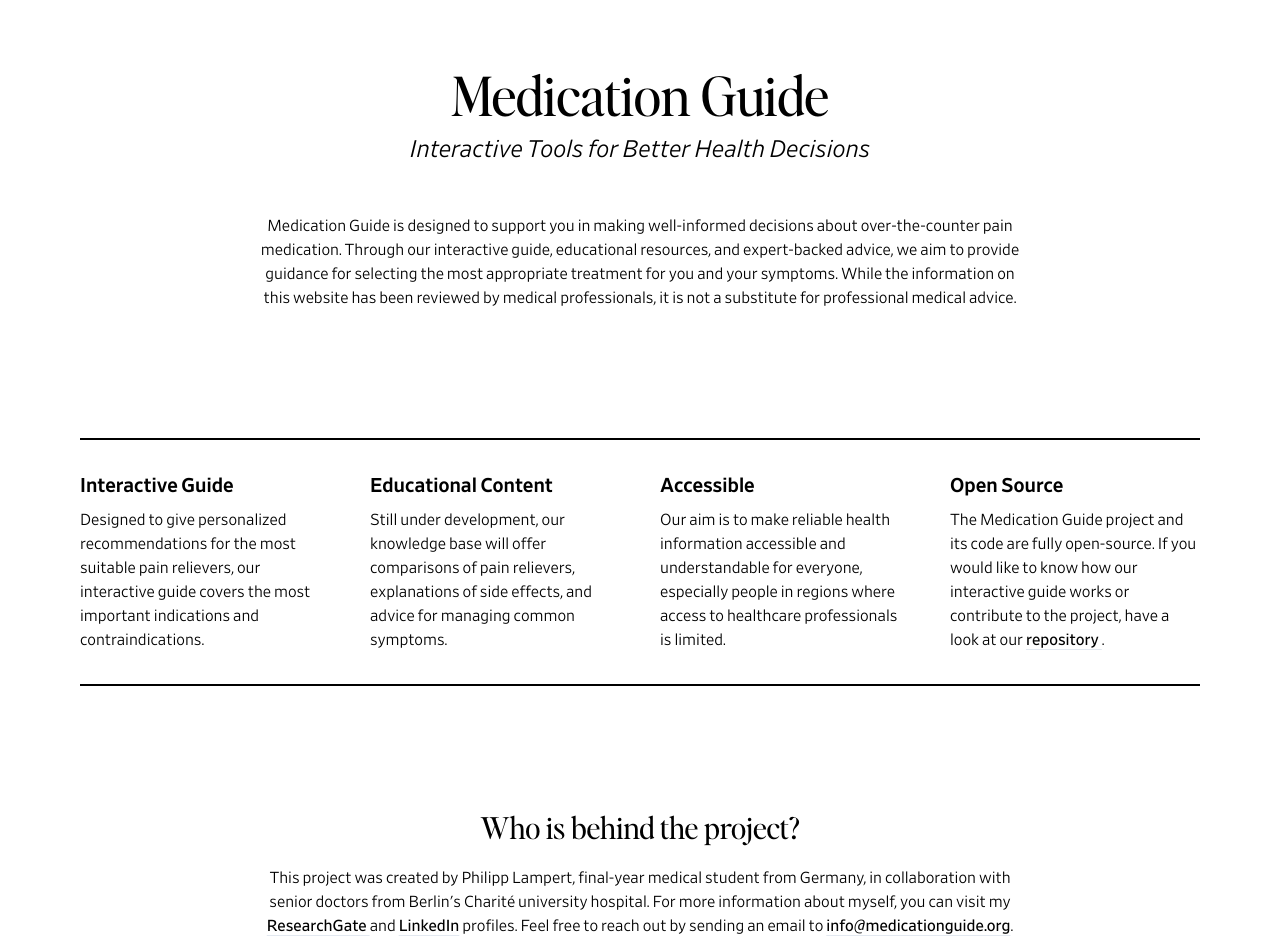
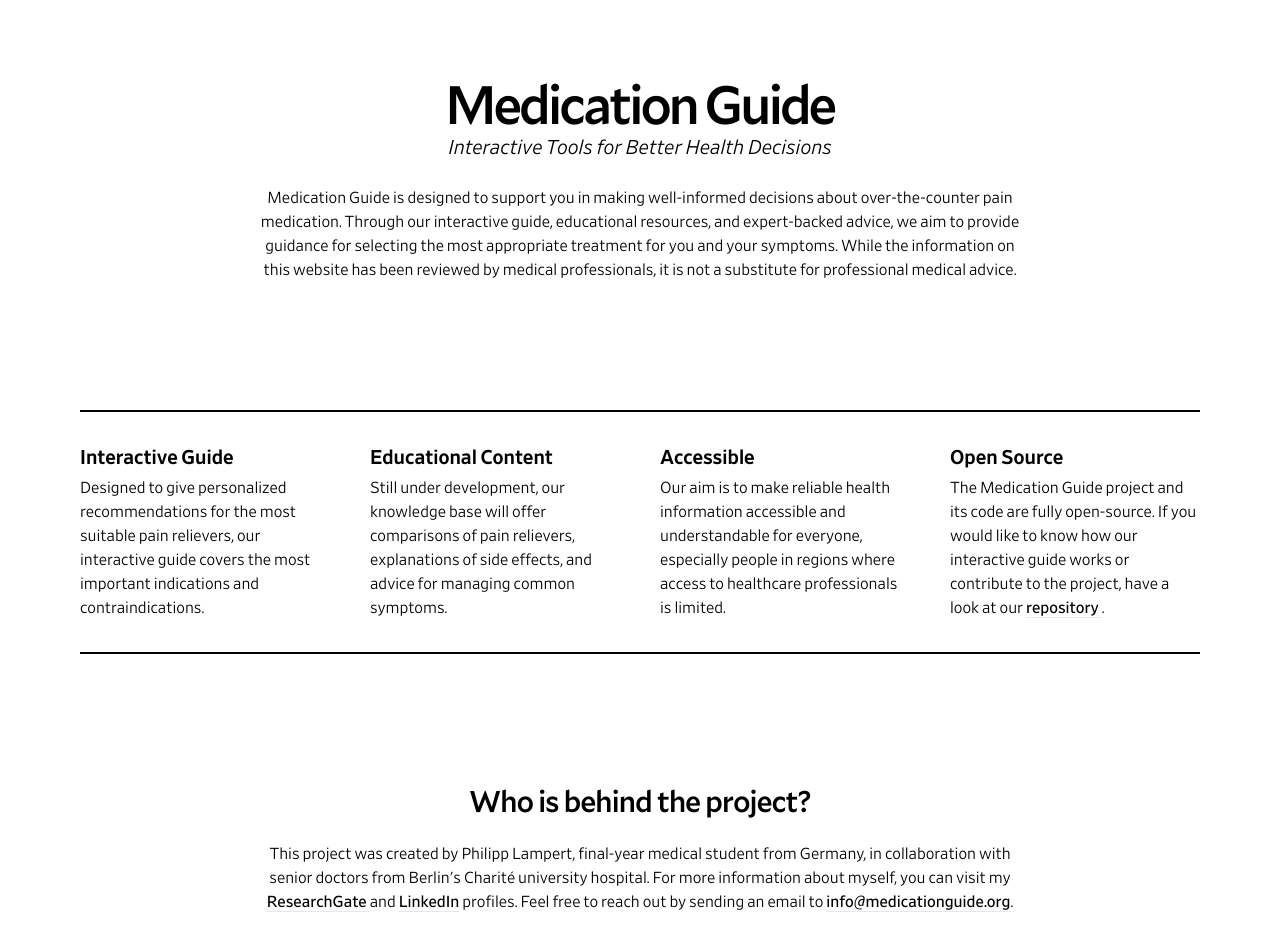
Before and after one commit to philipp-lampert/medicationguide, a SvelteKit app: page /about in a window 1280 px wide. Shown: the part 180-1132 px from the top of the page. Built offline with nearby package versions, Linux system fonts and the light colour scheme.

Commit message:
Add Mallory font, redesign hero section

```diff
--- a/src/app.css
+++ b/src/app.css
@@ -4,7 +4,7 @@
 
 @layer base {
 	html {
-		@apply text-center font-retina font-light;
+		@apply text-left font-retina font-light sm:text-center;
 	}
 
 	body {
@@ -14,14 +14,14 @@
 
 @layer components {
 	.h1 {
-		@apply font-editors text-4xl md:text-5xl lg:text-5.5xl;
+		@apply font-mallory text-4.5xl font-medium tracking-tighter md:text-5xl lg:text-5.5xl;
 	}
 	.h1-legal {
 		@apply mb-2 text-4xl font-medium;
 	}
 
 	.h2 {
-		@apply font-editors text-3xl font-medium;
+		@apply font-mallory text-3xl font-medium tracking-tight;
 	}
 
 	.h2-legal {
@@ -45,7 +45,7 @@
 	}
 
 	.section {
-		@apply my-24 md:my-28 lg:my-32;
+		@apply my-20 md:my-28 lg:my-32;
 	}
 }
 
@@ -82,11 +82,11 @@
 	font-display: swap;
 }
 
-/* Editor's Note */
+/* Mallory */
 @font-face {
-	font-family: 'Editors';
-	src: url('/fonts/editors-note/normal.woff2') format('woff2');
-	font-weight: 400;
+	font-family: 'Mallory';
+	src: url('/fonts/mallory/medium.woff2') format('woff2');
+	font-weight: 500;
 	font-style: normal;
 	font-display: swap;
 }
@@ -109,9 +109,18 @@
 }
 
 @font-face {
-	font-family: 'Arial Fallback';
+	font-family: 'Arial Retina Fallback';
 	src: local('Arial');
 	size-adjust: 98%;
 	ascent-override: 84%;
 	line-gap-override: 19%;
 }
+
+@font-face {
+	font-family: 'Arial Mallory Fallback';
+	src: local(Arial);
+	size-adjust: 101%;
+	ascent-override: 104%;
+	descent-override: normal;
+	line-gap-override: 7%;
+}
--- a/src/lib/tables/SeeDoctor.svelte
+++ b/src/lib/tables/SeeDoctor.svelte
@@ -25,7 +25,7 @@
 </script>
 
 <table
-	class="w-[650px] table-auto border-collapse rounded-lg bg-white text-left leading-5 md:w-[900px]"
+	class="w-[850px] table-auto border-collapse rounded-lg bg-white text-left leading-5 md:w-[900px]"
 >
 	<tbody>
 		{#each reasons as row, i}
--- a/src/routes/+page.svelte
+++ b/src/routes/+page.svelte
@@ -28,10 +28,10 @@
 </svelte:head>
 
 <section class="section">
-	<div class="container flex flex-col items-center gap-8 md:gap-12">
+	<div class="container flex flex-col items-center gap-10 md:gap-12">
 		<h1 class="h1">Which pain reliever should I use?</h1>
-		<div>
-			<p class="mb-4 max-w-2xl">
+		<div class="flex flex-col gap-y-6">
+			<p class="max-w-2xl">
 				While many analgesics can be purchased without a prescription, not all are effective for
 				every symptom. Side effects also vary and can put individuals with certain health conditions
 				at risk.
@@ -40,23 +40,32 @@
 				Use the interactive guide to find the appropriate medication for you and your symptoms.
 			</p>
 		</div>
+		<div
+			class="flex flex-row flex-wrap items-center justify-center gap-x-8 gap-y-4 rounded-2xl border-2 border-gray-200 bg-gray-100 py-4 pl-6 pr-4 sm:text-left"
+		>
+			<p class="text-sm font-normal text-gray-700">
+				Get a personalized recommendation<br />to find the best pain reliever for you.
+			</p>
 			<a
 				href="/interactive"
-			class="group relative inline-flex items-center overflow-hidden rounded-2xl
-										   bg-gradient-to-tr from-black to-gray-700 px-12 py-3.5 font-normal text-white shadow-xl
-											transition-all duration-500 hover:shadow-2xl"
+				class="group relative inline-flex items-center overflow-hidden rounded-xl bg-gradient-to-tr
+										   from-black to-gray-700 px-12 py-3 text-center font-normal text-white shadow-3xl transition-all
+											duration-500"
 			>
 				<span
 					class="ease absolute right-0 flex h-10 w-10 translate-x-full transform items-center justify-start duration-500 group-hover:-translate-x-2"
 				>
 					<ArrowDoubleRight classes={'h-4 fill-white'} />
 				</span>
-			<span class="relative transform duration-500 group-hover:-translate-x-3">Start Guide</span>
+				<span class="relative w-full transform duration-500 group-hover:-translate-x-2"
+					>Start Guide</span
+				>
 			</a>
+		</div>
 	</div>
 </section>
 <section class="section">
-	<article class="container flex flex-col items-center gap-16 md:gap-20">
+	<article class="container flex flex-col items-center gap-10 md:gap-20">
 		<div class="flex flex-col items-center gap-y-6">
 			<h2 class="h2">Differences between over-the-counter analgesics</h2>
 			<p class="max-w-4xl">
@@ -70,13 +79,13 @@
 			</p>
 		</div>
 		<div class="w-full lg:w-fit">
-			<h3 class="h3 mb-4 lg:mb-6">Effectiveness and indications</h3>
+			<h3 class="h3 mb-4 text-center lg:mb-6">Effectiveness and indications</h3>
 			<div class="w-full overflow-auto rounded-xl lg:w-fit">
 				<Indications />
 			</div>
 		</div>
 		<div class="w-full lg:w-fit">
-			<h3 class="h3 mb-4 lg:mb-6">Contraindications and side effects</h3>
+			<h3 class="h3 mb-4 text-center lg:mb-6">Contraindications and side effects</h3>
 			<div class="w-full overflow-auto rounded-xl lg:w-fit">
 				<Contraindications />
 			</div>
@@ -84,7 +93,7 @@
 	</article>
 </section>
 <section class="section">
-	<article class="container flex flex-col items-center gap-y-10">
+	<article class="container flex flex-col items-center gap-y-6">
 		<h2 class="h2">When should I see a doctor?</h2>
 		<p class="max-w-4xl">
 			While many types of pain can be managed with over-the-counter medications, certain situations
--- a/src/routes/about/+page.svelte
+++ b/src/routes/about/+page.svelte
@@ -22,11 +22,11 @@
 </svelte:head>
 
 <section class="section">
-	<article class="container flex flex-col items-center">
-		<h1 class="h1 mb-1">Medication Guide</h1>
-		<h2 class="mb-12 text-lg italic sm:text-xl md:text-2xl">
-			Interactive Tools for Better Health Decisions
-		</h2>
+	<article class="container flex flex-col gap-6 sm:items-center">
+		<div class="flex flex-col gap-1">
+			<h1 class="h1">Medication Guide</h1>
+			<h2 class="italic sm:text-lg md:text-xl">Interactive Tools for Better Health Decisions</h2>
+		</div>
 		<p class="max-w-3xl">
 			Medication Guide is designed to support you in making well-informed decisions about
 			over-the-counter pain medication. Through our interactive guide, educational resources, and
@@ -39,30 +39,30 @@
 <section class="section">
 	<div class="container flex flex-col items-center">
 		<div
-			class="grid w-full grid-cols-1 gap-x-10 gap-y-8 border-y-2 border-black py-8 md:grid-cols-2 lg:grid-cols-4"
+			class="grid w-full grid-cols-1 gap-x-10 gap-y-10 border-y-2 border-black py-8 md:grid-cols-2 lg:grid-cols-4"
 		>
-			<article class=" flex flex-col gap-2 bg-white text-left">
+			<article class=" flex flex-col gap-1 bg-white text-left">
 				<h3 class="h3">Interactive Guide</h3>
 				<p>
 					Designed to give personalized recommendations for the most suitable pain relievers, our
 					interactive guide covers the most important indications and contraindications.
 				</p>
 			</article>
-			<article class=" flex flex-col gap-2 bg-white text-left">
+			<article class=" flex flex-col gap-1 bg-white text-left">
 				<h3 class="h3">Educational Content</h3>
 				<p>
 					Still under development, our knowledge base will offer comparisons of pain relievers,
 					explanations of side effects, and advice for managing common symptoms.
 				</p>
 			</article>
-			<article class=" flex flex-col gap-2 bg-white text-left">
+			<article class=" flex flex-col gap-1 bg-white text-left">
 				<h3 class="h3">Accessible</h3>
 				<p>
 					Our aim is to make reliable health information accessible and understandable for everyone,
 					especially people in regions where access to healthcare professionals is limited.
 				</p>
 			</article>
-			<article class=" flex flex-col gap-2 bg-white text-left">
+			<article class=" flex flex-col gap-1 bg-white text-left">
 				<h3 class="h3">Open Source</h3>
 				<p>
 					The Medication Guide project and its code are fully open-source. If you would like to know
@@ -80,8 +80,8 @@
 </section>
 <section class="section">
 	<article class="container flex flex-col items-center">
-		<div>
-			<h2 class="h2 mb-4">Who is behind the project?</h2>
+		<div class="flex flex-col gap-6">
+			<h2 class="h2">Who is behind the project?</h2>
 			<p class="max-w-3xl">
 				This project was created by Philipp Lampert, final-year medical student from Germany, in
 				collaboration with senior doctors from Berlin's Charité university hospital. For more
--- a/src/routes/interactive/+page.svelte
+++ b/src/routes/interactive/+page.svelte
@@ -206,7 +206,7 @@
 				onsubmit={nextQuestion}
 			>
 				<div class="flex flex-col gap-2">
-					<h1 class="mx-8 font-retina text-3xl font-light leading-8 tracking-tight">
+					<h1 class="mx-8 font-mallory text-3xl font-light leading-8 tracking-tight">
 						{#each question.text as part}
 							{#if typeof part === 'string'}
 								{part}
@@ -309,8 +309,8 @@
 			in:fly={{ y: 750 * direction, duration: 1250, easing: quartInOut }}
 			out:fly={{ y: -750 * direction, duration: 1250, easing: quartInOut }}
 		>
-			<h1 class="h1">Results</h1>
-			<div class="grid w-full grid-cols-1 gap-x-16 gap-y-10 md:grid-cols-2 lg:grid-cols-4">
+			<h1 class="h1 lg:text-5xl">Results</h1>
+			<div class="grid w-full grid-cols-1 gap-x-16 gap-y-12 md:grid-cols-2 lg:grid-cols-4">
 				{#each Object.entries(calculatePercentages()).sort(([, percentageA], [, percentageB]) => percentageB - percentageA) as [medication, percentage]}
 					<div class=" flex flex-col gap-2 bg-white text-left">
 						<h2 class="h3 border-b-2">
--- a/tailwind.config.ts
+++ b/tailwind.config.ts
@@ -13,9 +13,8 @@ export default {
 				'5.5xl': ['3.375rem', '1']
 			},
 			fontFamily: {
-				retina: ['Retina, Tahoma Fallback, Arial Fallback, sans-serif'],
-				editors: ['Editors, TNR Fallback, serif'],
-				mallory: ['Mallory, sans-serif']
+				retina: ['Retina, Tahoma Fallback, Arial Retina Fallback, sans-serif'],
+				mallory: ['Mallory, Arial Mallory Fallback, sans-serif']
 			},
 			letterSpacing: {
 				'medium-wide': '0.015em'
@@ -28,7 +27,8 @@ export default {
 				'3': '3px'
 			},
 			boxShadow: {
-				'inner-strong': 'inset 0 0px 12px 0px rgb(0 0 0 / 0.25)'
+				'inner-strong': 'inset 0 0px 12px 0px rgb(0 0 0 / 0.25)',
+				'3xl': '0 10px 30px 0px rgb(0 0 0 / 0.25)'
 			},
 			display: ['group-hover']
 		}
```
Also changed, not shown: static/fonts/editors-note/normal.woff2 (deleted), static/fonts/mallory/medium.woff2 (added). Lines whose indentation alone changed are shown as unchanged.
